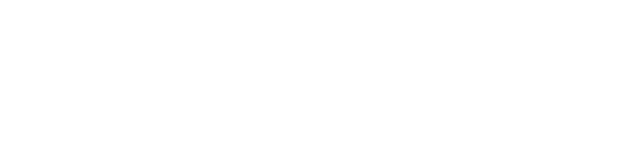
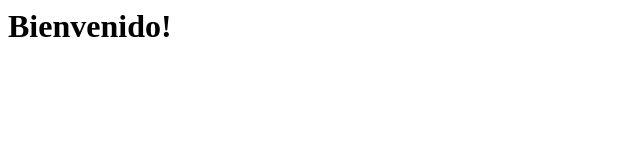
Before and after one commit to AndreaLuciaFS/AndreaLucia, a plain HTML site: page index.html in a window 1280 px wide. Shown: the whole page, without its empty margins (0-640 px from the left). Drawn offline with Linux system fonts and the light colour scheme.

Commit message:
Update index.html

```diff
--- a/index.html
+++ b/index.html
@@ -1,8 +1,9 @@
 <html>
 <head>
-        <title></title>
+        <title>NuestroBlogDeAnimales</title>
         <meta charset="utf-8">
     </head>
     <body>
+            <h1>Bienvenido! </h1>
     </body>
 </html>
```
